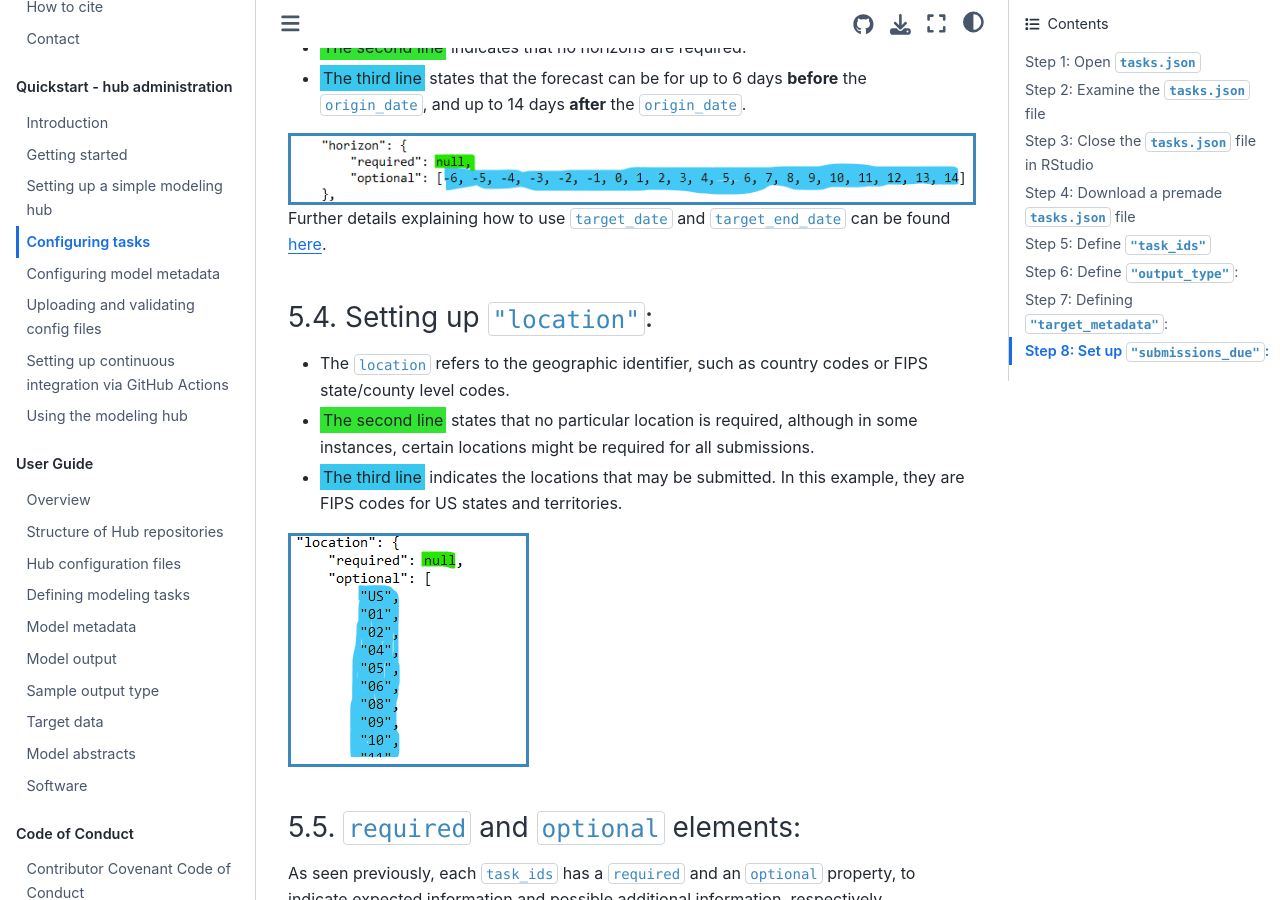
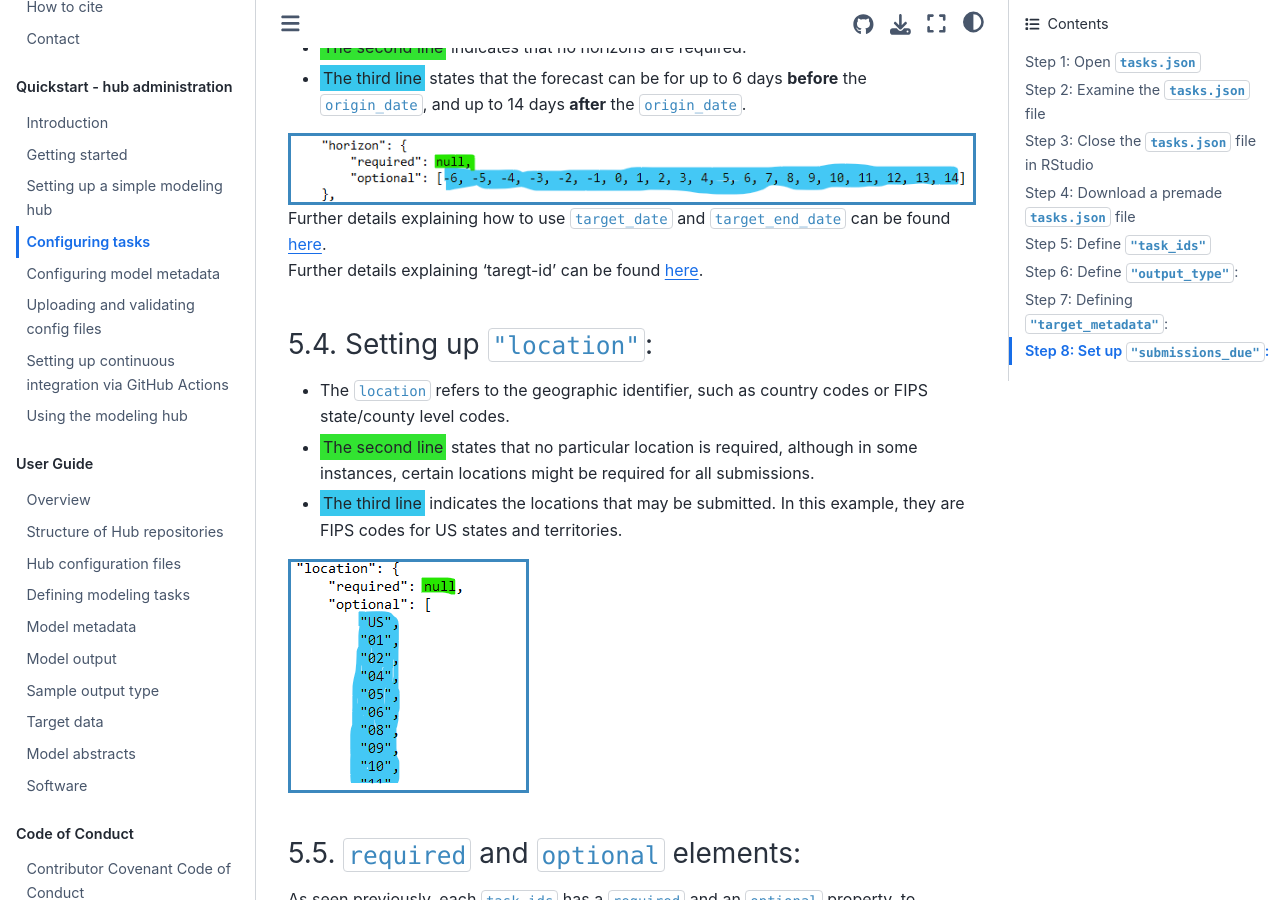
Before and after one commit to hubverse-org/hubDocs, a Sphinx documentation site: the page built from docs/source/quickstart-hub-admin/tasks-config.md, in a window 1280 px wide and 900 px high, scrolled down 4200 px. Built offline with Sphinx 7.4.7 and the Sphinx Book theme 1.1.4, drawn with Linux system fonts in a browser that asks for light colours.

Commit message:
Update tasks-config.md

````diff
--- a/docs/source/quickstart-hub-admin/tasks-config.md
+++ b/docs/source/quickstart-hub-admin/tasks-config.md
@@ -89,6 +89,7 @@ Now, read below for details on some of the lines of code in this file:
 ```
 
 Further details explaining how to use `target_date` and `target_end_date` can be found [here](#defining-target-metadata).
+Further details explaining 'taregt-id' can be found [here](#calculating-modeling-targets).
 
 (setting-up-location)=
 ### 5.4. Setting up `"location"`:
````
